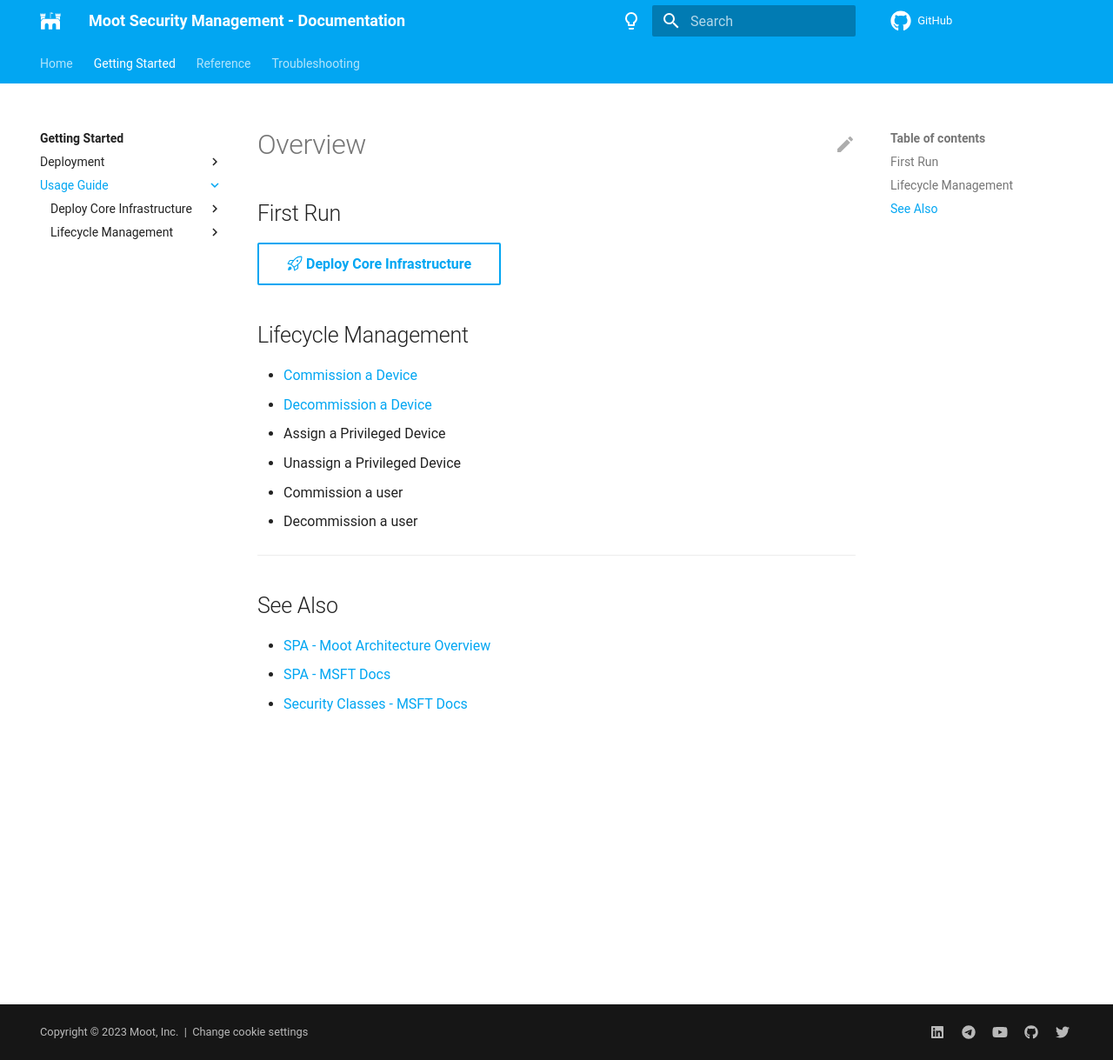
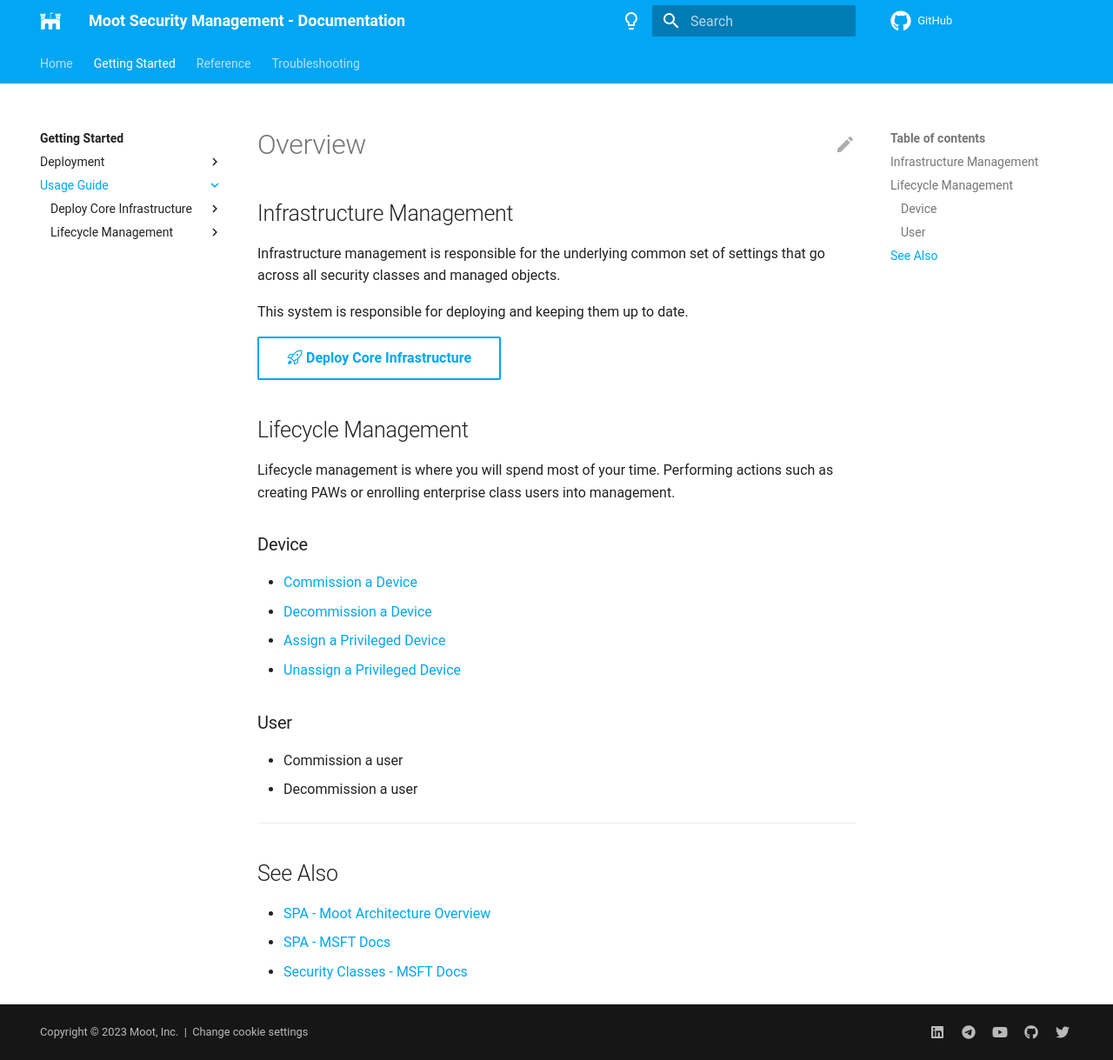
Before and after one commit to Software-Hardware-Integration-Lab/Documentation, an MkDocs documentation site: the page built from docs/Getting-Started/Usage-Guide/index.md, in a window 1280 px wide and 1219 px high. Shown: the whole window at 87% size. Built offline with MkDocs 1.6.1 and Material for MkDocs 9.7.7, drawn with Linux system fonts in a browser that asks for light colours; comment, search, counter and statistics services are not loaded.

Commit message:
Wording + Add Links
Update wording across various getting started pages to be more consistent.
Add the links for the new assign and unassign pages.

```diff
--- a/docs/Getting-Started/Usage-Guide/index.md
+++ b/docs/Getting-Started/Usage-Guide/index.md
@@ -1,15 +1,25 @@
 # Overview
 
-## First Run
+## Infrastructure Management
+
+Infrastructure management is responsible for the underlying common set of settings that go across all security classes and managed objects.
+
+This system is responsible for deploying and keeping them up to date.
 
 [:octicons-rocket-24: Deploy Core Infrastructure](Deploy-Core-Infrastructure/){ .md-button }
 
 ## Lifecycle Management
 
-- [Commission a Device](/Getting-Started/Usage-Guide/Lifecycle-Management/Device/Commission/)
-- [Decommission a Device](/Getting-Started/Usage-Guide/Lifecycle-Management/Device/Decommission/)
-- Assign a Privileged Device
-- Unassign a Privileged Device
+Lifecycle management is where you will spend most of your time. Performing actions such as creating PAWs or enrolling enterprise class users into management.
+
+### Device
+
+- [Commission a Device](/Getting-Started/Usage-Guide/Lifecycle-Management/Device/0-Commission/)
+- [Decommission a Device](/Getting-Started/Usage-Guide/Lifecycle-Management/Device/1-Decommission/)
+- [Assign a Privileged Device](/Getting-Started/Usage-Guide/Lifecycle-Management/Device/2-Assign/)
+- [Unassign a Privileged Device](/Getting-Started/Usage-Guide/Lifecycle-Management/Device/3-Unassign/)
+
+### User
 
 - Commission a user
 - Decommission a user
```
Also changed, not shown: docs/Getting-Started/Usage-Guide/Lifecycle-Management/Device/0-Commission.md (+1 -1 lines), docs/Getting-Started/Usage-Guide/Lifecycle-Management/Device/1-Decommission.md (+2 -5 lines).
